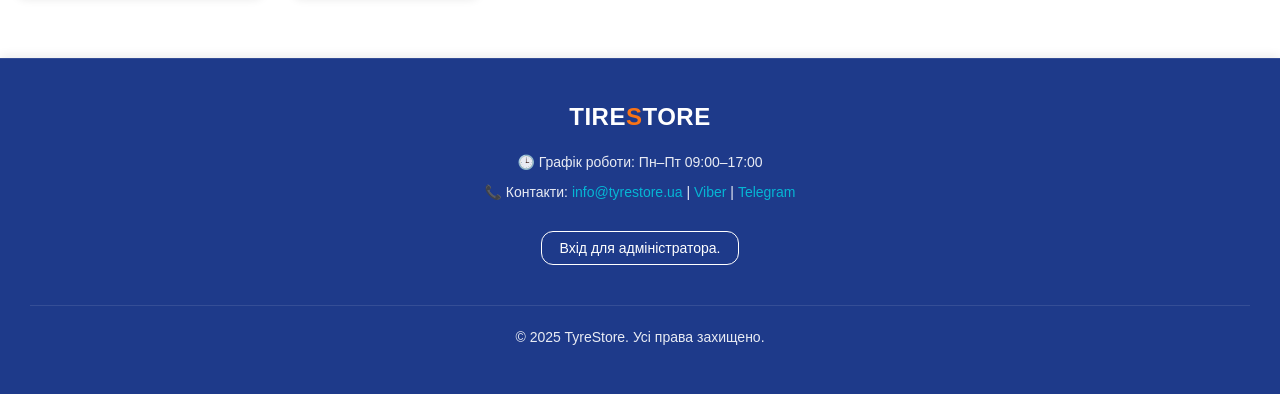
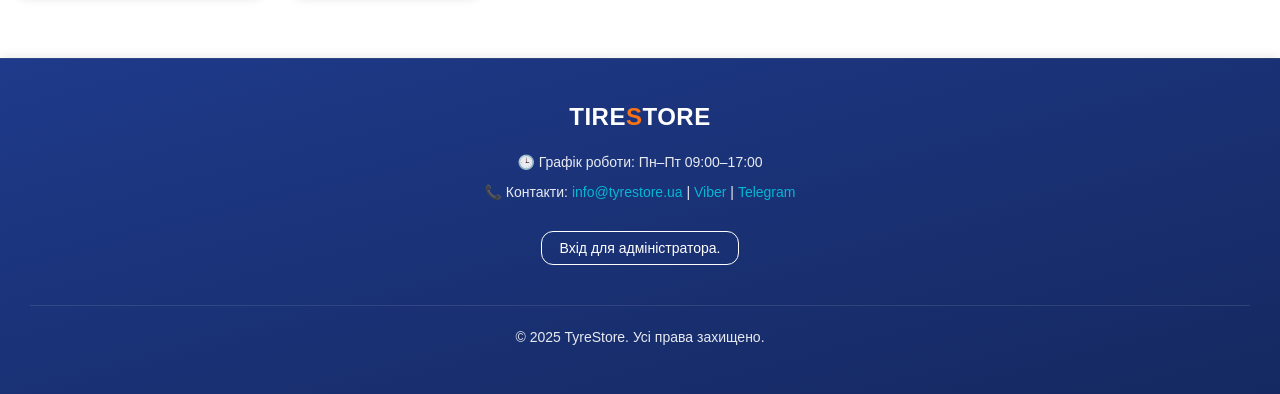
Before and after one commit to NataliaStupka/tire-store-client, a React (Vite) app: page / in a window 1280 px wide. Shown: the part 932-1326 px from the top of the page. Built offline with nearby package versions, Linux system fonts and the light colour scheme; no server answers.

Commit message:
svg color, bg footer

```diff
--- a/src/components/Footer/Footer.module.css
+++ b/src/components/Footer/Footer.module.css
@@ -1,5 +1,11 @@
 .footer {
-  background-color: var(--footer-bg);
+  /* background-color: var(--footer-bg); */
+
+  background: linear-gradient(
+    to bottom right,
+    color-mix(in srgb, var(--footer-bg) 100%, white),
+    color-mix(in srgb, var(--footer-bg) 70%, black)
+  );
   color: var(--white);
   padding-top: 60px;
   padding-bottom: 60px;
--- a/src/components/TireItem/TireItem.module.css
+++ b/src/components/TireItem/TireItem.module.css
@@ -66,7 +66,7 @@
 .svg {
   width: 20px;
   height: 20px;
-  fill: var(--color-text-secondary);
+  fill: #abafb7;
   cursor: pointer;
   background-color: transparent;
 }
```
